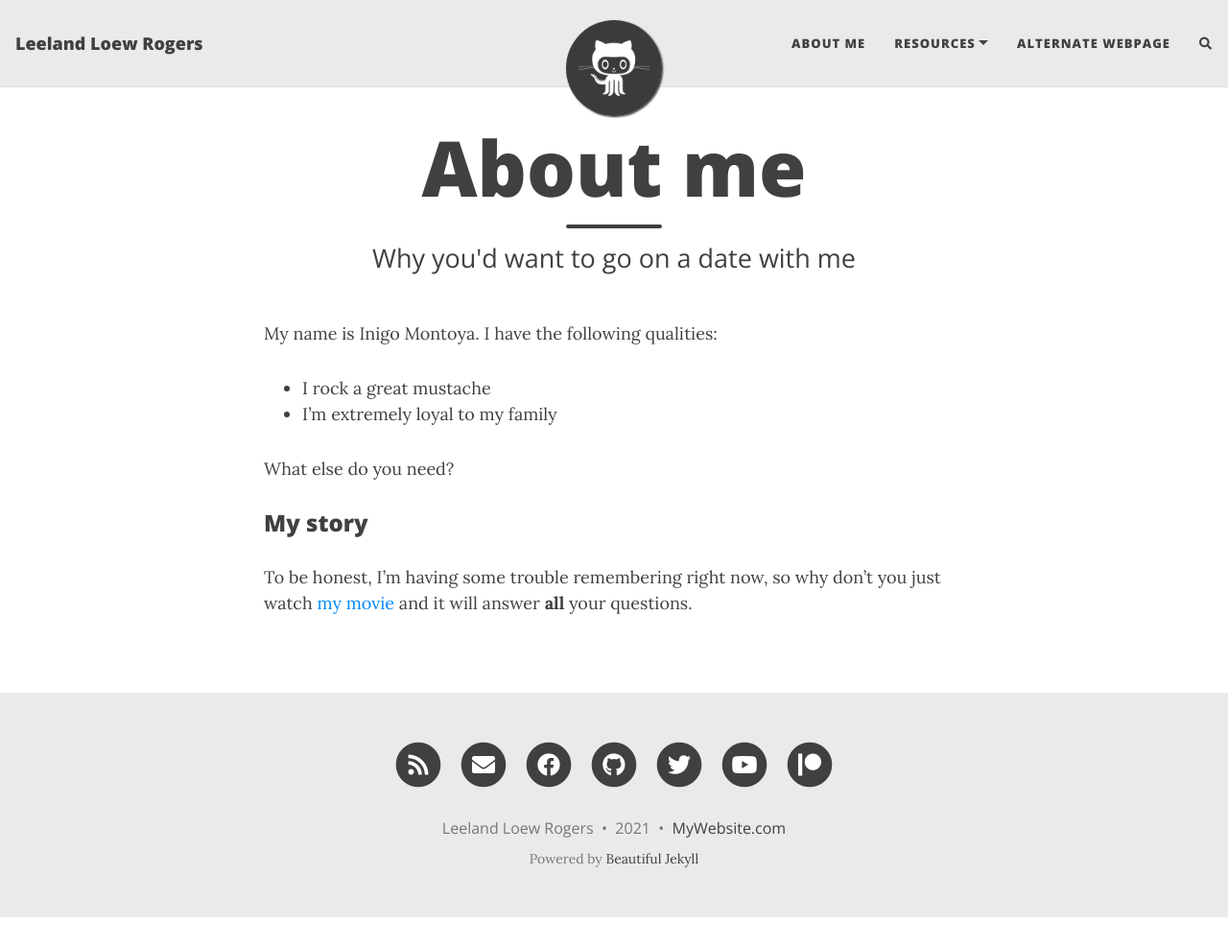
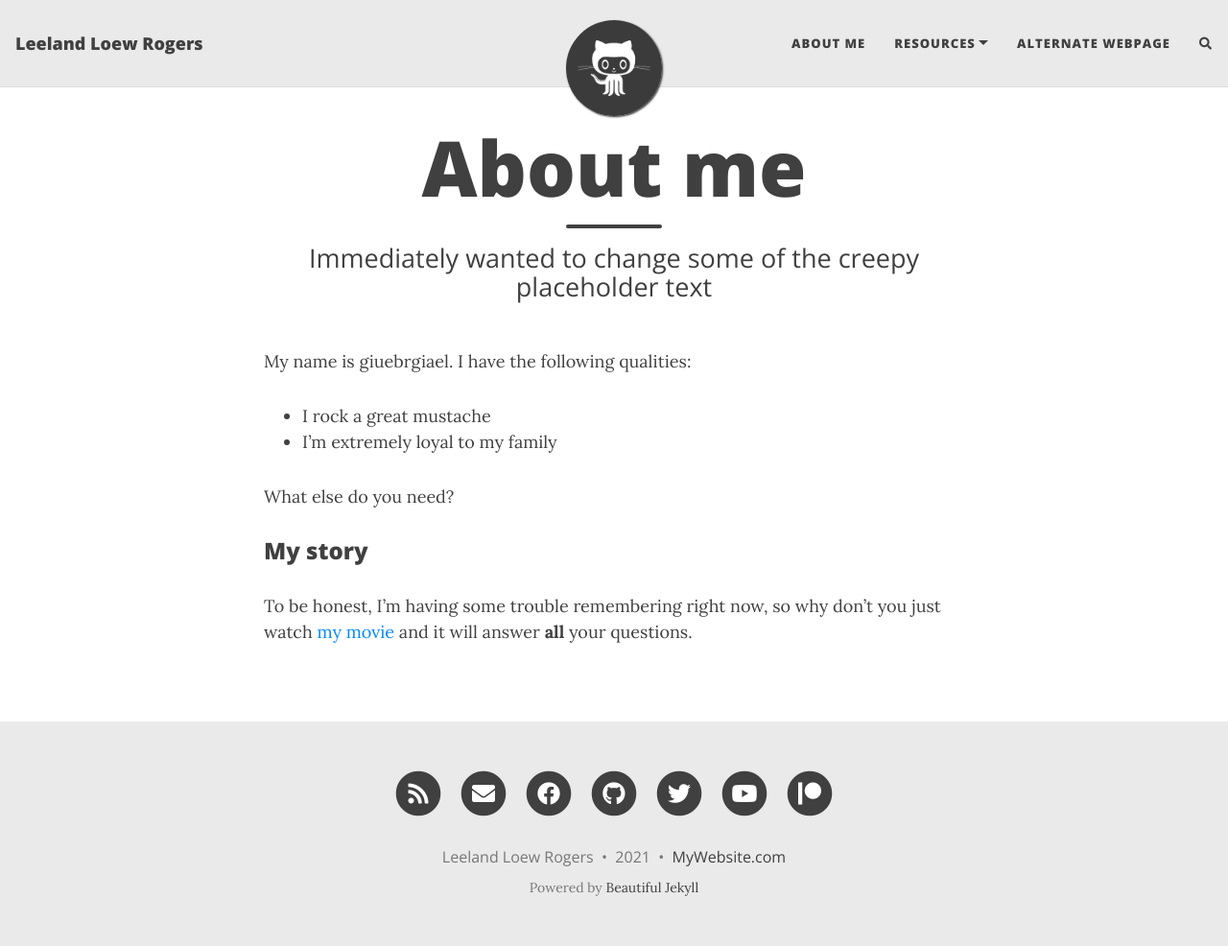
Before and after one commit to LeeLoew/LeelandRogers, a Jekyll site: the page built from aboutme.md, in a window 1280 px wide and 986 px high. Shown: the whole window at 96% size. Built offline with Jekyll 4.4.1, drawn with Linux system fonts in a browser that asks for light colours; nearby versions of some CDN libraries; comment, search, counter and statistics services are not loaded.

Commit message:
sabotaged some creepo text in the about me section

```diff
--- a/aboutme.md
+++ b/aboutme.md
@@ -1,10 +1,10 @@
 ---
 layout: page
 title: About me
-subtitle: Why you'd want to go on a date with me
+subtitle: Immediately wanted to change some of the creepy placeholder text
 ---
 
-My name is Inigo Montoya. I have the following qualities:
+My name is giuebrgiael. I have the following qualities:
 
 - I rock a great mustache
 - I'm extremely loyal to my family
```
